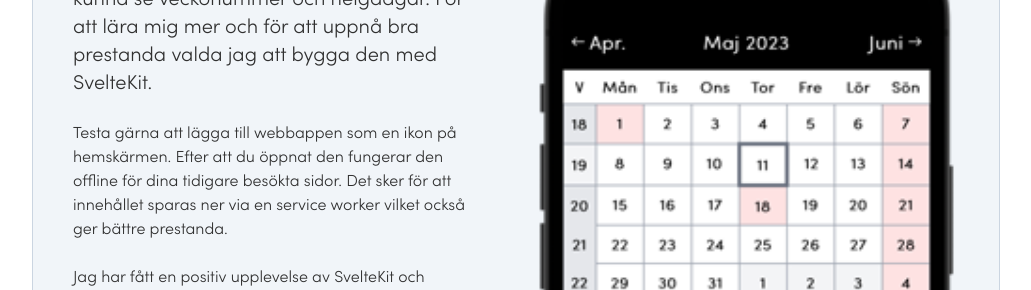
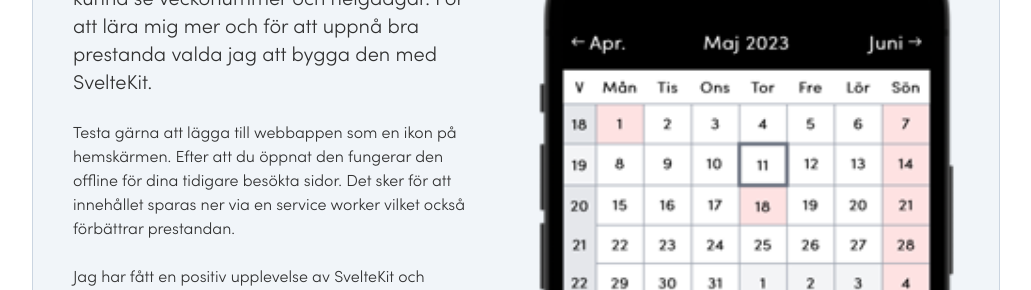
Before and after one commit to patrikhultgren/hultgren-development-ab, a React (Create React App) app: page / in a window 1280 px wide. Shown: the part 2460-2750 px from the top of the page, without its empty margins (224-1255 px from the left). Built offline with nearby package versions, Linux system fonts and the light colour scheme; a web font is replaced by a local one.

Commit message:
Change texts

```diff
--- a/src/components/Projects/index.tsx
+++ b/src/components/Projects/index.tsx
@@ -104,7 +104,7 @@ export default function Projects() {
               Testa gärna att lägga till webbappen som en ikon på hemskärmen.
               Efter att du öppnat den fungerar den offline för dina tidigare
               besökta sidor. Det sker för att innehållet sparas ner via en
-              service worker vilket också ger bättre prestanda.
+              service worker vilket också förbättrar prestandan.
             </p>
             <p className="mt-6">
               Jag har fått en positiv upplevelse av SvelteKit och tycker det har
```
